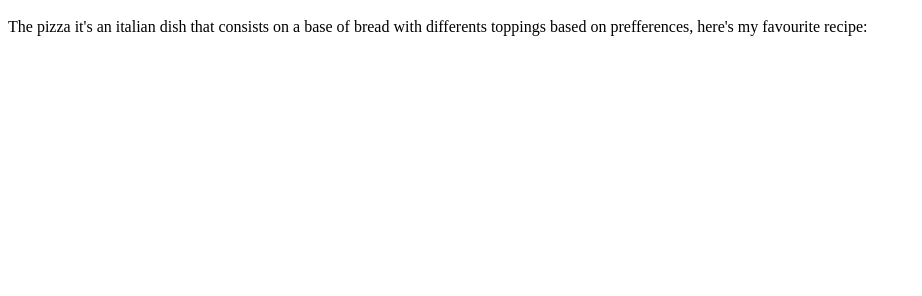
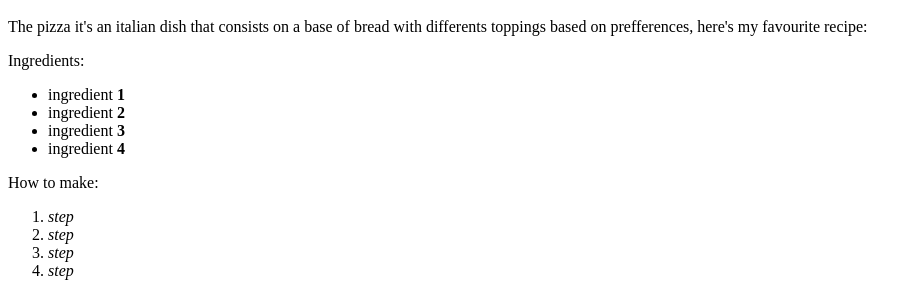
Before and after one commit to agarmar98/odin-recipes, a plain HTML site: page recipes/pizza.html in a window 1280 px wide. Shown: the part 612-908 px from the top of the page, without its empty margins (0-922 px from the left). Before the commit the page ends 800 px from the top, so only its background shows below. Drawn offline with Linux system fonts and the light colour scheme.

Commit message:
added ingredients and steps for the recipes

```diff
--- a/recipes/pizza.html
+++ b/recipes/pizza.html
@@ -13,5 +13,19 @@
     base of bread with differents toppings based
     on prefferences, here's my favourite recipe:
   </p>
+      <p>Ingredients:</p>
+    <ul>
+        <li>ingredient <strong>1</strong></li>
+        <li>ingredient <strong>2</strong></li>
+        <li>ingredient <strong>3</strong></li>
+        <li>ingredient <strong>4</strong></li>
+    </ul>
+    <p>How to make:</p>
+    <ol>
+        <li><em>step</em></li>
+        <li><em>step</em></li>
+        <li><em>step</em></li>
+        <li><em>step</em></li>
+    </ol>
 </body>
 </html>
```
Also changed, not shown: recipes/hamburger.html (+14 -0 lines), recipes/lasagna.html (+14 -0 lines).
